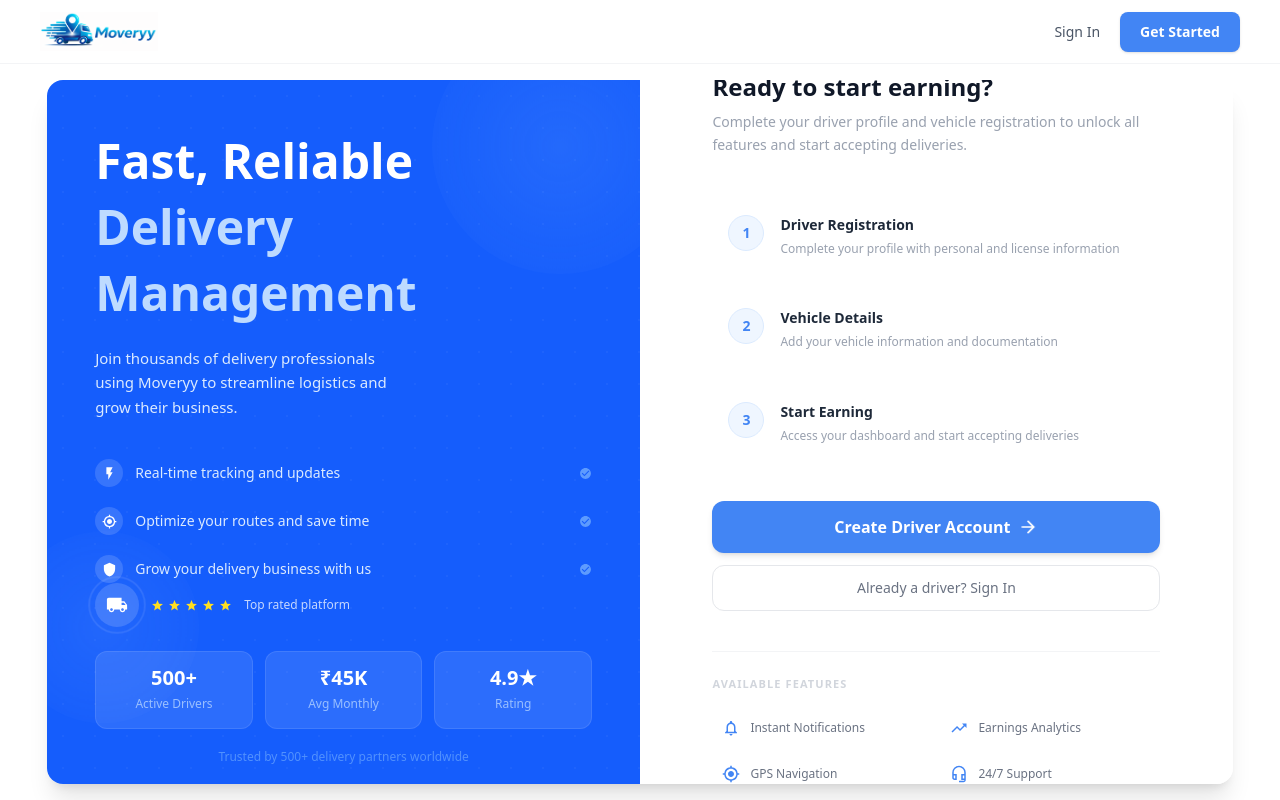
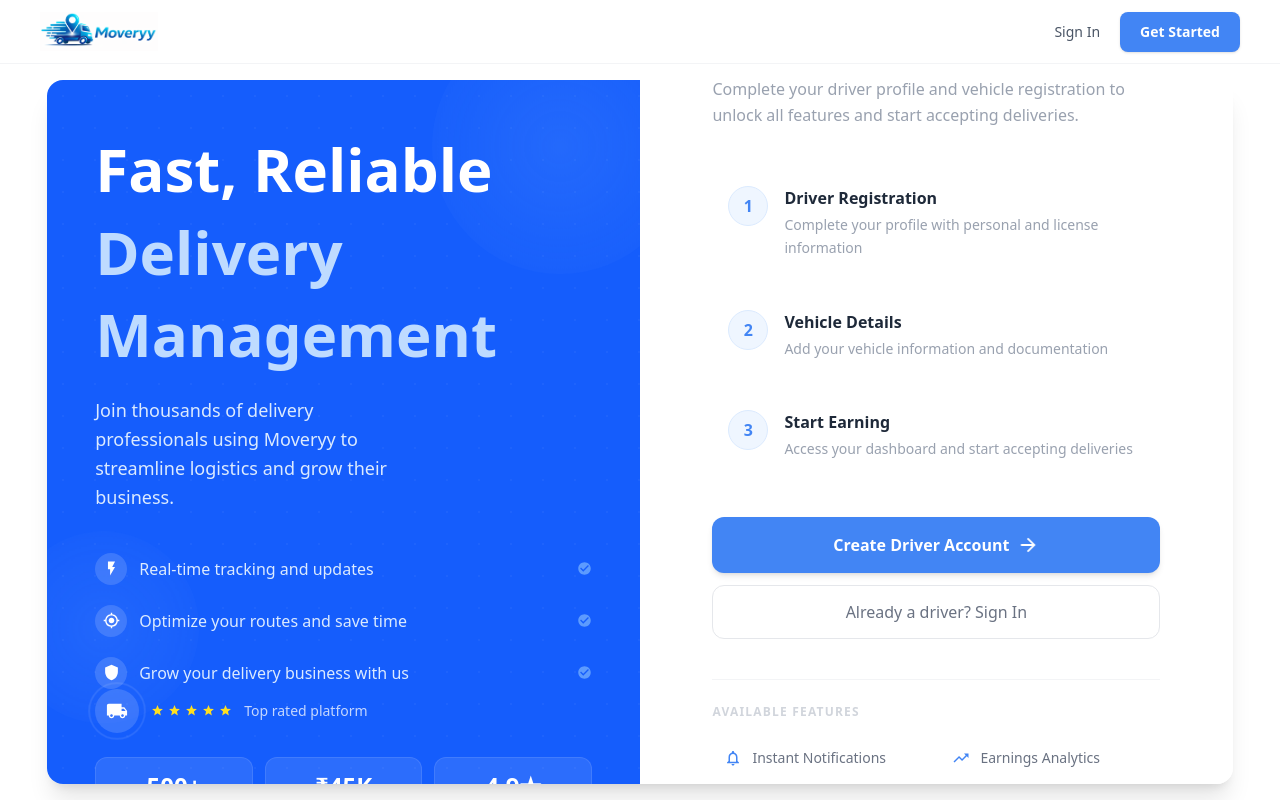
Before and after one commit to Aniketverma2005/Moveryy-Web-Version, a React (Vite) app: page /ride-pooling in a window 1280 px wide. Built offline with nearby package versions, Linux system fonts and the light colour scheme.

Commit message:
feat: increase text sizes across RidePooling page

```diff
--- a/src/Pages/ridePooling/ridePooling.jsx
+++ b/src/Pages/ridePooling/ridePooling.jsx
@@ -100,27 +100,27 @@ const RidePooling = () => {
 
                         {/* Top content */}
                         <div className="relative z-10">
-                            <h1 className="text-5xl font-bold text-white leading-snug mb-5 fade-up">
+                            <h1 className="text-6xl font-bold text-white leading-snug mb-5 fade-up">
                                 Fast, Reliable<br />
                                 <span className="text-blue-200 font-extrabold">Delivery Management</span>
                             </h1>
-                            <p className="text-blue-100 text-[15px] leading-relaxed mb-10 opacity-85 max-w-xs fade-up-2">
+                            <p className="text-blue-100 text-lg leading-relaxed mb-10 opacity-85 max-w-xs fade-up-2">
                                 Join thousands of delivery professionals using Moveryy to streamline logistics and grow their business.
                             </p>
 
                             {/* Feature bullets */}
                             <div className="space-y-5 fade-up-3">
                                 {[
-                                    { icon: <MdFlashOn size={15} />, text: 'Real-time tracking and updates' },
-                                    { icon: <MdOutlineGpsFixed size={15} />, text: 'Optimize your routes and save time' },
-                                    { icon: <MdShield size={15} />, text: 'Grow your delivery business with us' },
+                                    { icon: <MdFlashOn size={17} />, text: 'Real-time tracking and updates' },
+                                    { icon: <MdOutlineGpsFixed size={17} />, text: 'Optimize your routes and save time' },
+                                    { icon: <MdShield size={17} />, text: 'Grow your delivery business with us' },
                                 ].map(({ icon, text }) => (
                                     <div key={text} className="flex items-center gap-3">
-                                        <div className="w-7 h-7 rounded-full bg-white/15 flex items-center justify-center text-white flex-shrink-0">
+                                        <div className="w-8 h-8 rounded-full bg-white/15 flex items-center justify-center text-white flex-shrink-0">
                                             {icon}
                                         </div>
-                                        <span className="text-blue-100 text-sm">{text}</span>
-                                        <MdCheckCircle size={13} className="text-blue-300 ml-auto opacity-60" />
+                                        <span className="text-blue-100 text-base">{text}</span>
+                                        <MdCheckCircle size={15} className="text-blue-300 ml-auto opacity-60" />
                                     </div>
                                 ))}
                             </div>
@@ -141,7 +141,7 @@ const RidePooling = () => {
                                     {[1, 2, 3, 4, 5].map(i => (
                                         <MdStar key={i} size={13} className="text-yellow-300" />
                                     ))}
-                                    <span className="text-white text-xs ml-2 opacity-75">Top rated platform</span>
+                                    <span className="text-white text-sm ml-2 opacity-75">Top rated platform</span>
                                 </div>
                             </div>
 
@@ -150,13 +150,13 @@ const RidePooling = () => {
                                 {stats.map(({ value, label }) => (
                                     <div key={label}
                                         className="bg-white/10 rounded-xl p-4 border border-white/10 text-center hover:bg-white/20 transition-colors duration-300">
-                                        <p className="text-white font-bold text-xl leading-none">{value}</p>
-                                        <p className="text-blue-200 text-xs mt-2 opacity-75">{label}</p>
+                                        <p className="text-white font-bold text-2xl leading-none">{value}</p>
+                                        <p className="text-blue-200 text-sm mt-2 opacity-75">{label}</p>
                                     </div>
                                 ))}
                             </div>
 
-                            <p className="text-blue-300 text-xs mt-5 opacity-50 text-center">
+                            <p className="text-blue-300 text-sm mt-5 opacity-50 text-center">
                                 Trusted by 500+ delivery partners worldwide
                             </p>
                         </div>
@@ -166,10 +166,10 @@ const RidePooling = () => {
                     <div className="w-1/2 bg-white flex items-center justify-center p-12 overflow-y-auto">
                         <div className="w-full max-w-md">
 
-                            <h2 className="text-2xl font-bold text-gray-900 mb-2 fade-up">
+                            <h2 className="text-3xl font-bold text-gray-900 mb-2 fade-up">
                                 Ready to start earning?
                             </h2>
-                            <p className="text-gray-400 text-sm mb-10 leading-relaxed fade-up-2">
+                            <p className="text-gray-400 text-base mb-10 leading-relaxed fade-up-2">
                                 Complete your driver profile and vehicle registration to unlock all features and start accepting deliveries.
                             </p>
 
@@ -178,12 +178,12 @@ const RidePooling = () => {
                                 {steps.map((step) => (
                                     <div key={step.number}
                                         className="flex items-start gap-4 p-4 rounded-xl hover:bg-gray-50 transition-colors duration-200 group cursor-default">
-                                        <div className="w-9 h-9 rounded-full bg-blue-50 border border-blue-100 flex items-center justify-center flex-shrink-0 mt-0.5 group-hover:bg-[#4285F4] group-hover:border-[#4285F4] transition-all duration-300">
-                                            <span className="text-sm font-bold text-[#4285F4] group-hover:text-white transition-colors">{step.number}</span>
+                                        <div className="w-10 h-10 rounded-full bg-blue-50 border border-blue-100 flex items-center justify-center flex-shrink-0 mt-0.5 group-hover:bg-[#4285F4] group-hover:border-[#4285F4] transition-all duration-300">
+                                            <span className="text-base font-bold text-[#4285F4] group-hover:text-white transition-colors">{step.number}</span>
                                         </div>
                                         <div className="flex-1 pt-0.5">
-                                            <p className="text-sm font-semibold text-gray-800 group-hover:text-[#4285F4] transition-colors duration-200">{step.title}</p>
-                                            <p className="text-xs text-gray-400 mt-1 leading-relaxed">{step.description}</p>
+                                            <p className="text-base font-semibold text-gray-800 group-hover:text-[#4285F4] transition-colors duration-200">{step.title}</p>
+                                            <p className="text-sm text-gray-400 mt-1 leading-relaxed">{step.description}</p>
                                         </div>
                                     </div>
                                 ))}
@@ -192,28 +192,28 @@ const RidePooling = () => {
                             {/* CTA */}
                             <button
                                 onClick={() => navigate('/signup/business')}
-                                className="w-full bg-[#4285F4] hover:bg-[#3367D6] text-white font-semibold py-3.5 rounded-xl flex items-center justify-center gap-2 transition-colors duration-200 shadow-md hover:shadow-lg mb-3 fade-up-4"
+                                className="w-full bg-[#4285F4] hover:bg-[#3367D6] text-white font-semibold py-4 rounded-xl flex items-center justify-center gap-2 transition-colors duration-200 shadow-md hover:shadow-lg mb-3 fade-up-4 text-base"
                             >
                                 Create Driver Account
-                                <span className="bounce-arrow"><MdArrowForward size={20} /></span>
+                                <span className="bounce-arrow"><MdArrowForward size={22} /></span>
                             </button>
 
                             <button
                                 onClick={() => navigate('/login')}
-                                className="w-full border border-gray-200 hover:border-[#4285F4] text-gray-500 hover:text-[#4285F4] font-medium py-3 rounded-xl text-sm transition-all duration-200 hover:bg-blue-50"
+                                className="w-full border border-gray-200 hover:border-[#4285F4] text-gray-500 hover:text-[#4285F4] font-medium py-3.5 rounded-xl text-base transition-all duration-200 hover:bg-blue-50"
                             >
                                 Already a driver? Sign In
                             </button>
 
                             {/* Features */}
                             <div className="mt-10 pt-6 border-t border-gray-100">
-                                <p className="text-[11px] font-semibold text-gray-300 uppercase tracking-widest mb-4">Available Features</p>
+                                <p className="text-xs font-semibold text-gray-300 uppercase tracking-widest mb-4">Available Features</p>
                                 <div className="grid grid-cols-2 gap-2">
                                     {features.map((f) => (
                                         <div key={f.label}
-                                            className="flex items-center gap-2.5 p-2.5 rounded-lg hover:bg-blue-50 transition-colors duration-200 cursor-default">
+                                            className="flex items-center gap-2.5 p-3 rounded-lg hover:bg-blue-50 transition-colors duration-200 cursor-default">
                                             {f.icon}
-                                            <span className="text-xs font-medium text-gray-500">{f.label}</span>
+                                            <span className="text-sm font-medium text-gray-500">{f.label}</span>
                                         </div>
                                     ))}
                                 </div>
```
